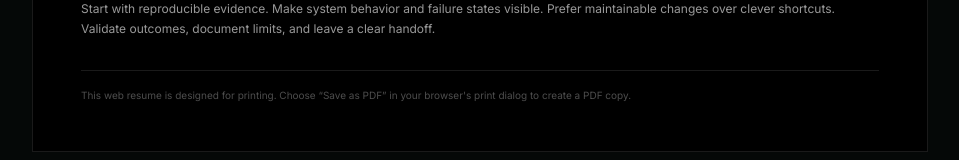
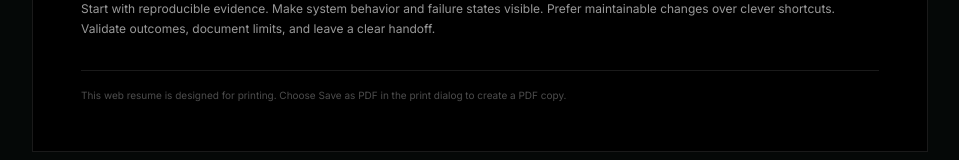
Before and after one commit to frpboy/frpboy-Portfolio, a Next.js app: page /resume in a window 1280 px wide. Shown: the part 1397-1557 px from the top of the page, without its empty margins (160-1119 px from the left). Built offline with nearby package versions, Linux system fonts and the light colour scheme.

Commit message:
Fix JSX lint issue in resume print instructions

```diff
--- a/app/resume/page.tsx
+++ b/app/resume/page.tsx
@@ -151,8 +151,7 @@ export default function ResumePage() {
         </section>
 
         <footer className="resume-no-print mt-8 border-t border-white/10 pt-4 text-[10px] leading-relaxed text-white/30">
-          This web resume is designed for printing. Choose “Save as PDF” in your browser's print dialog to create a PDF copy.
-        </footer>
+          This web resume is designed for printing. Choose Save as PDF in the print dialog to create a PDF copy.</footer>
       </div>
     </div>
   );
```
